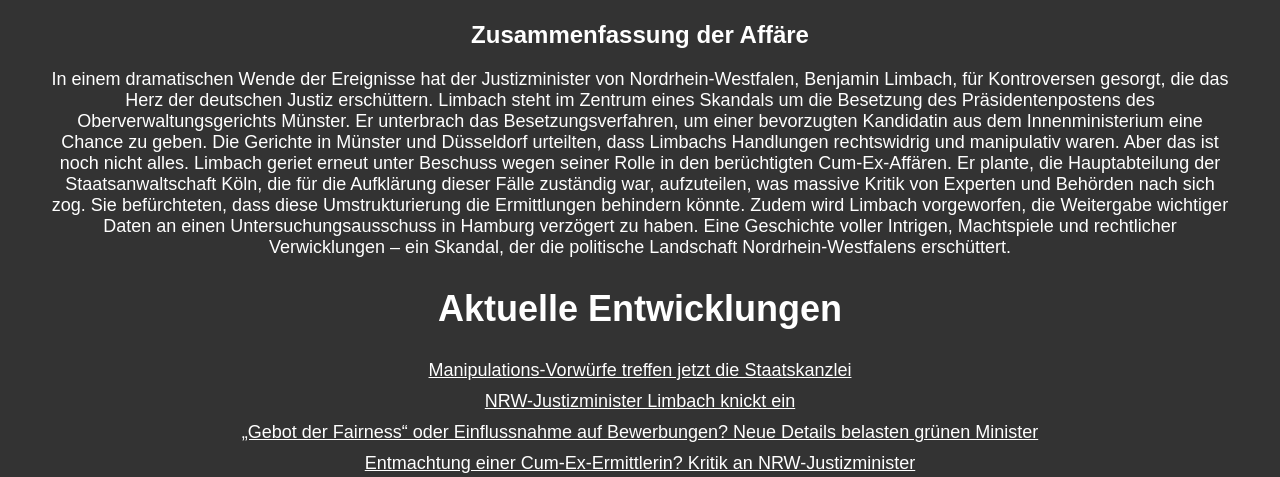
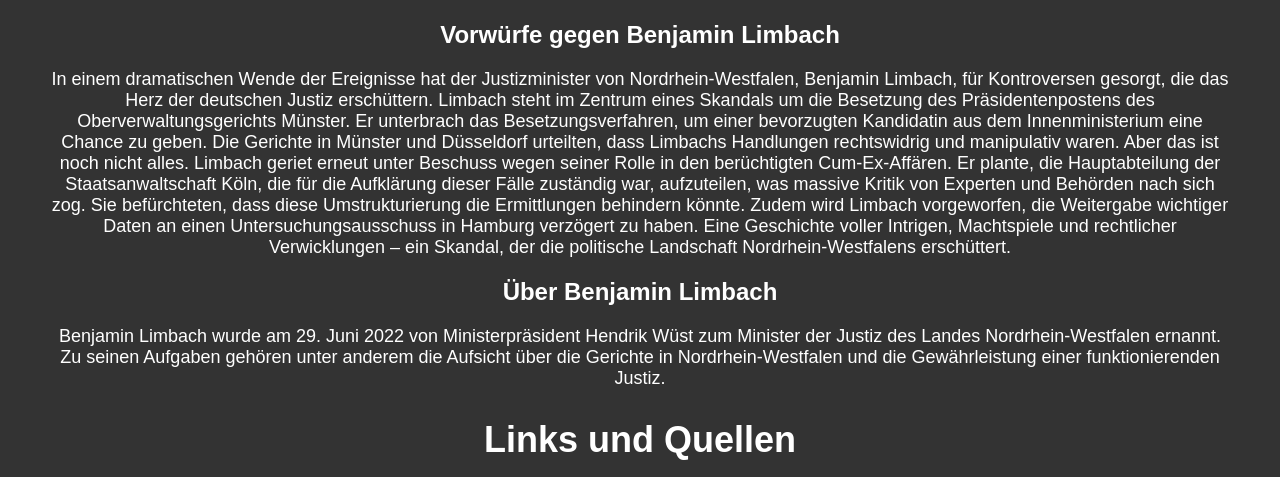
Before and after one commit to Thrasolt/thrasolt.github.io, a plain HTML site: page index.html in a window 1280 px wide. Shown: the part 511-988 px from the top of the page. Drawn offline with Linux system fonts and the light colour scheme.

Commit message:
feat: add bio for limbach

```diff
--- a/index.html
+++ b/index.html
@@ -73,16 +73,25 @@
 <img src="https://cdn.imago-images.de/bild/st/0258549065/m.jpg" alt="Benjamin Limbach">
 
 <div class="summary">
-    <h2 class="summary-headline">Zusammenfassung der Affäre</h2>
+    <h2 class="summary-headline">Vorwürfe gegen Benjamin Limbach</h2>
     <p class="summary-text">
         In einem dramatischen Wende der Ereignisse hat der Justizminister von Nordrhein-Westfalen, Benjamin Limbach, für Kontroversen gesorgt, die das Herz der deutschen Justiz erschüttern. Limbach steht im Zentrum eines Skandals um die Besetzung des Präsidentenpostens des Oberverwaltungsgerichts Münster. Er unterbrach das Besetzungsverfahren, um einer bevorzugten Kandidatin aus dem Innenministerium eine Chance zu geben. Die Gerichte in Münster und Düsseldorf urteilten, dass Limbachs Handlungen rechtswidrig und manipulativ waren. Aber das ist noch nicht alles. Limbach geriet erneut unter Beschuss wegen seiner Rolle in den berüchtigten Cum-Ex-Affären. Er plante, die Hauptabteilung der Staatsanwaltschaft Köln, die für die Aufklärung dieser Fälle zuständig war, aufzuteilen, was massive Kritik von Experten und Behörden nach sich zog. Sie befürchteten, dass diese Umstrukturierung die Ermittlungen behindern könnte. Zudem wird Limbach vorgeworfen, die Weitergabe wichtiger Daten an einen Untersuchungsausschuss in Hamburg verzögert zu haben. Eine Geschichte voller Intrigen, Machtspiele und rechtlicher Verwicklungen – ein Skandal, der die politische Landschaft Nordrhein-Westfalens erschüttert.
     </p>
 </div>
 
 
+<div class="summary">
+    <h2 class="summary-headline">Über Benjamin Limbach</h2>
+    <p class="summary-text">
+        Benjamin Limbach wurde am 29. Juni 2022 von Ministerpräsident Hendrik Wüst zum Minister der Justiz des Landes Nordrhein-Westfalen ernannt.
+        Zu seinen Aufgaben gehören unter anderem die Aufsicht über die Gerichte in Nordrhein-Westfalen und die Gewährleistung einer funktionierenden Justiz.
+
+    </p>
+</div>
+
 
 <div class="links-headline">
-    <h2>Aktuelle Entwicklungen</h2>
+    <h2>Links und Quellen</h2>
 </div>
 
 <div class="links">
```
